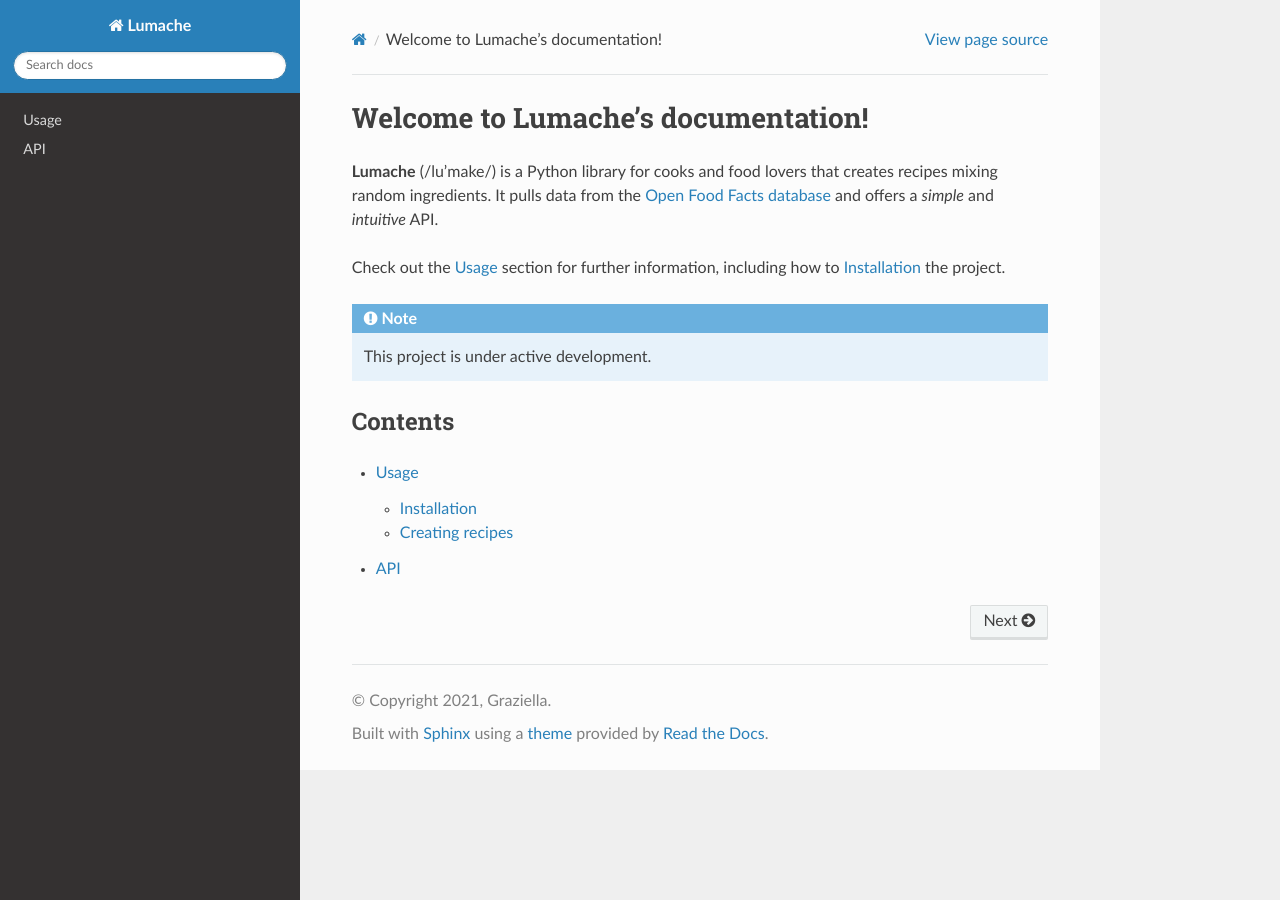
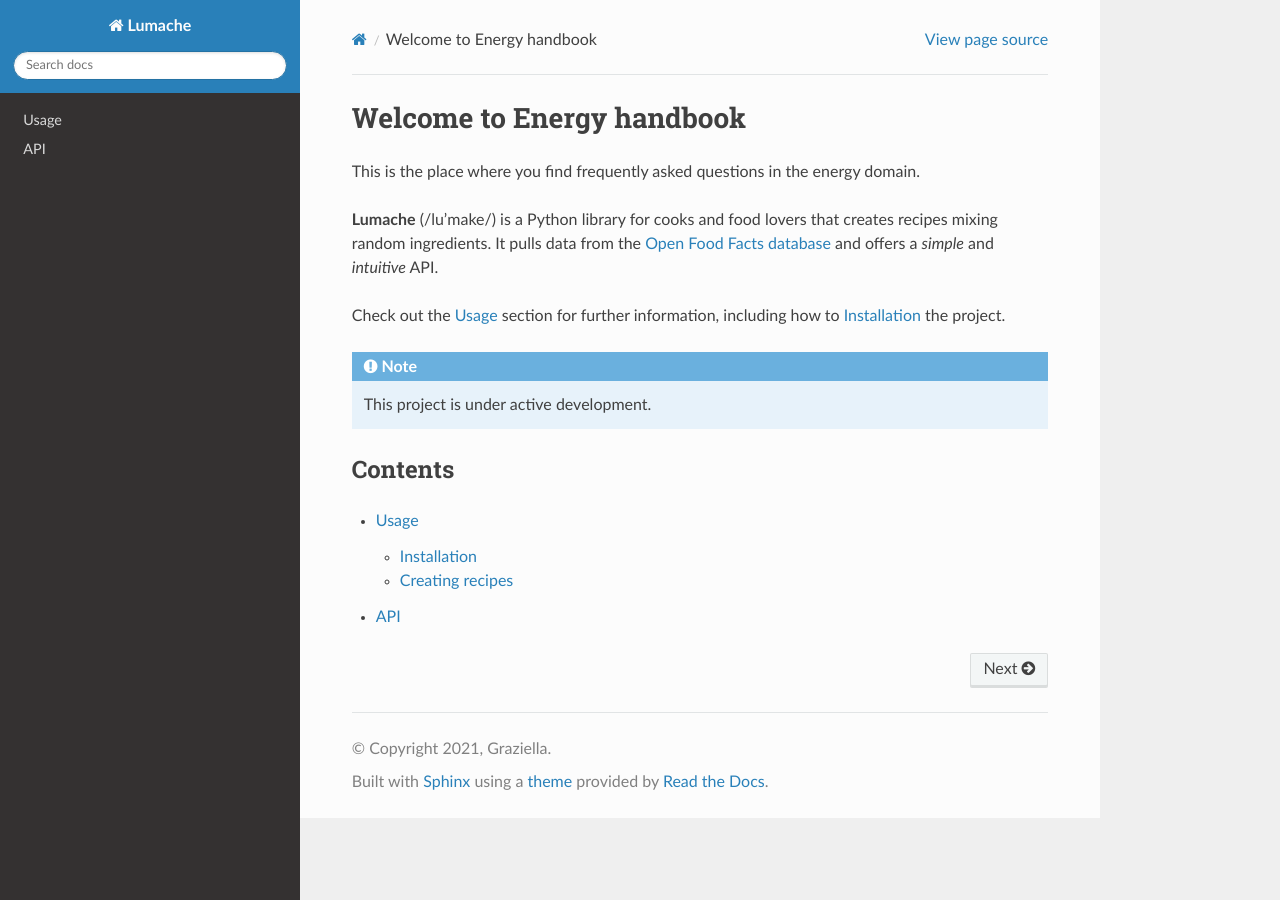
Before and after one commit to Plusero/energy-handbook, a Sphinx documentation site: the page built from docs/source/index.rst, in a window 1280 px wide. Built offline with Sphinx 7.4.7 and the Read the Docs theme 3.1.0, drawn with Linux system fonts in a browser that asks for light colours.

Commit message:
Update index.rst

```diff
--- a/docs/source/index.rst
+++ b/docs/source/index.rst
@@ -1,5 +1,6 @@
-Welcome to Lumache's documentation!
+Welcome to Energy handbook
 ===================================
+This is the place where you find frequently asked questions in the energy domain.
 
 **Lumache** (/lu'make/) is a Python library for cooks and food lovers
 that creates recipes mixing random ingredients.
```
